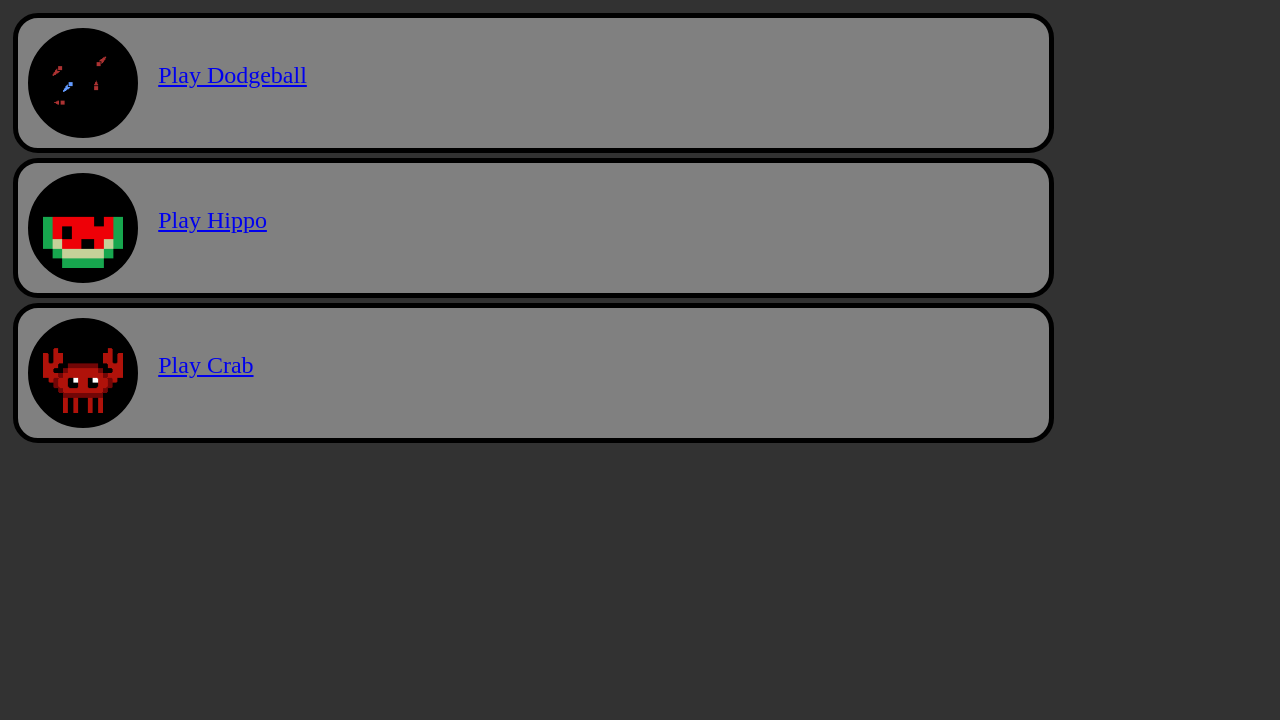
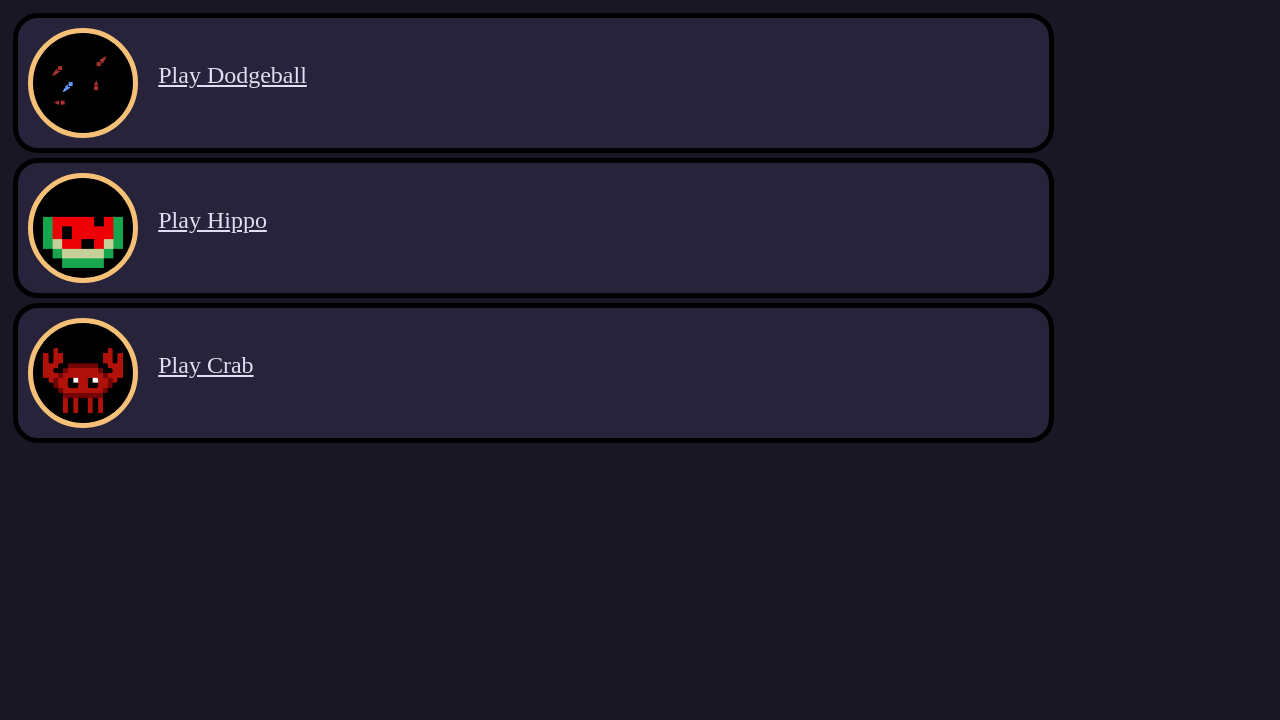
Before and after one commit to AndrewGalvez/website, a plain HTML site: page index.html in a window 1280 px wide. Shown: the part 80-800 px from the top of the page. Drawn offline with Linux system fonts and the light colour scheme.

Commit message:
updated main page to rose-pine color palette

```diff
--- a/stylesheet-main.css
+++ b/stylesheet-main.css
@@ -1,5 +1,5 @@
 html {
-  background-color: rgb(50,50,50);
+  background-color: #191724;
 }
 
 #header {
@@ -43,7 +43,7 @@ p {
   margin: 5px;
   padding: 10px;
   border: 5px solid black;
-  background-color: grey;
+  background-color: #26233a;
   border-radius: 25px;
   transition: transform 1s ease, background-color 1s ease;
   font-size: 24px;
@@ -53,12 +53,12 @@ p {
 
 .game-box:hover {
   transform: translateX(5%);
-  background-color: darkgrey;
+  background-color: #6e6a86;
 }
 
 .game-box-img {
   overflow: hidden;
-  border: 5px solid black;
+  border: 5px solid #f6c177;
   background-color: black;
   width: 100px;
   height: 100px;
@@ -82,6 +82,10 @@ p {
 
 .game-box-desc > p {
   font-size: 24px;
+}
+
+.game-box-desc > p > a {
+  color: #e0def4;
 }
 
 .header {
```
Also changed, not shown: index.html (+0 -1 lines).
